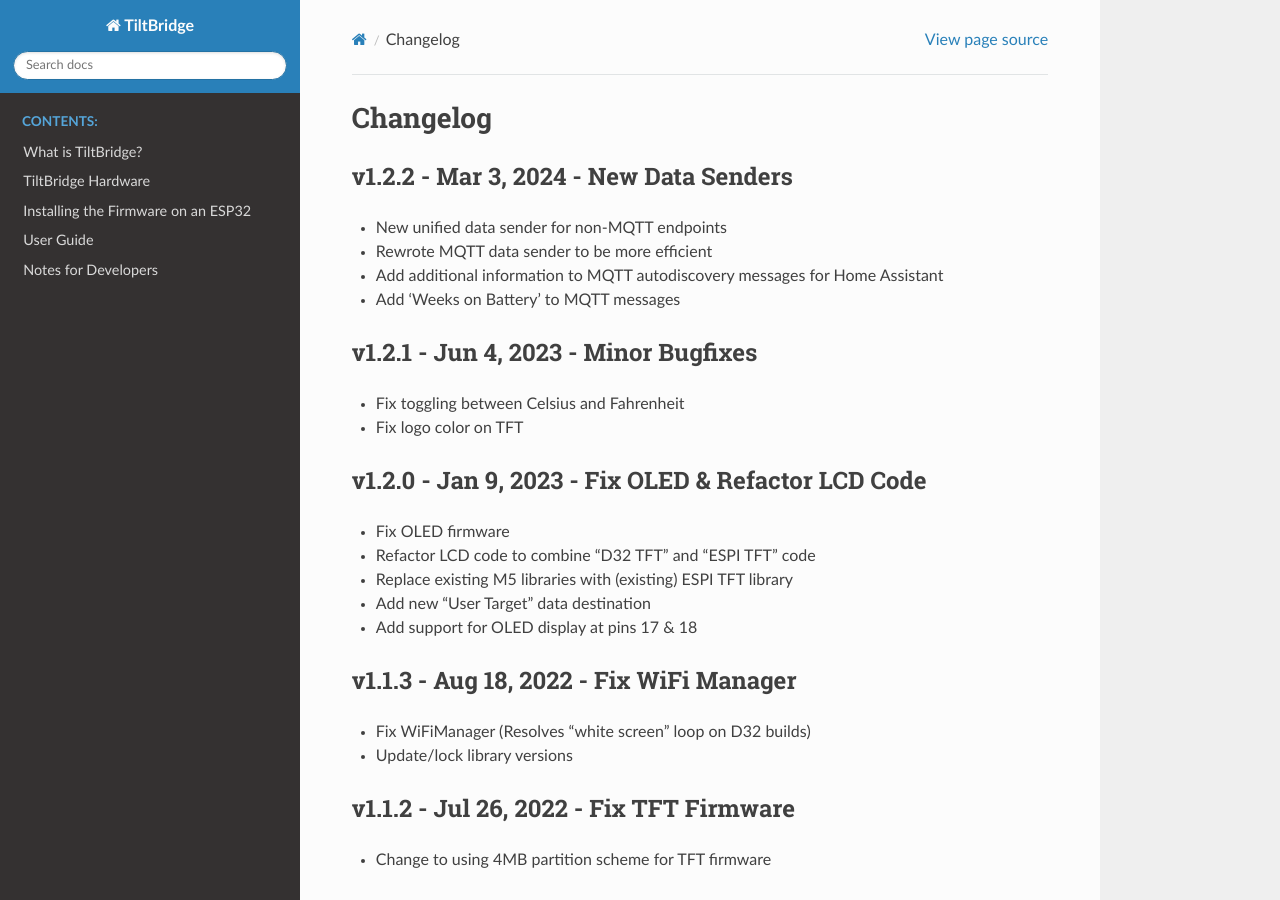
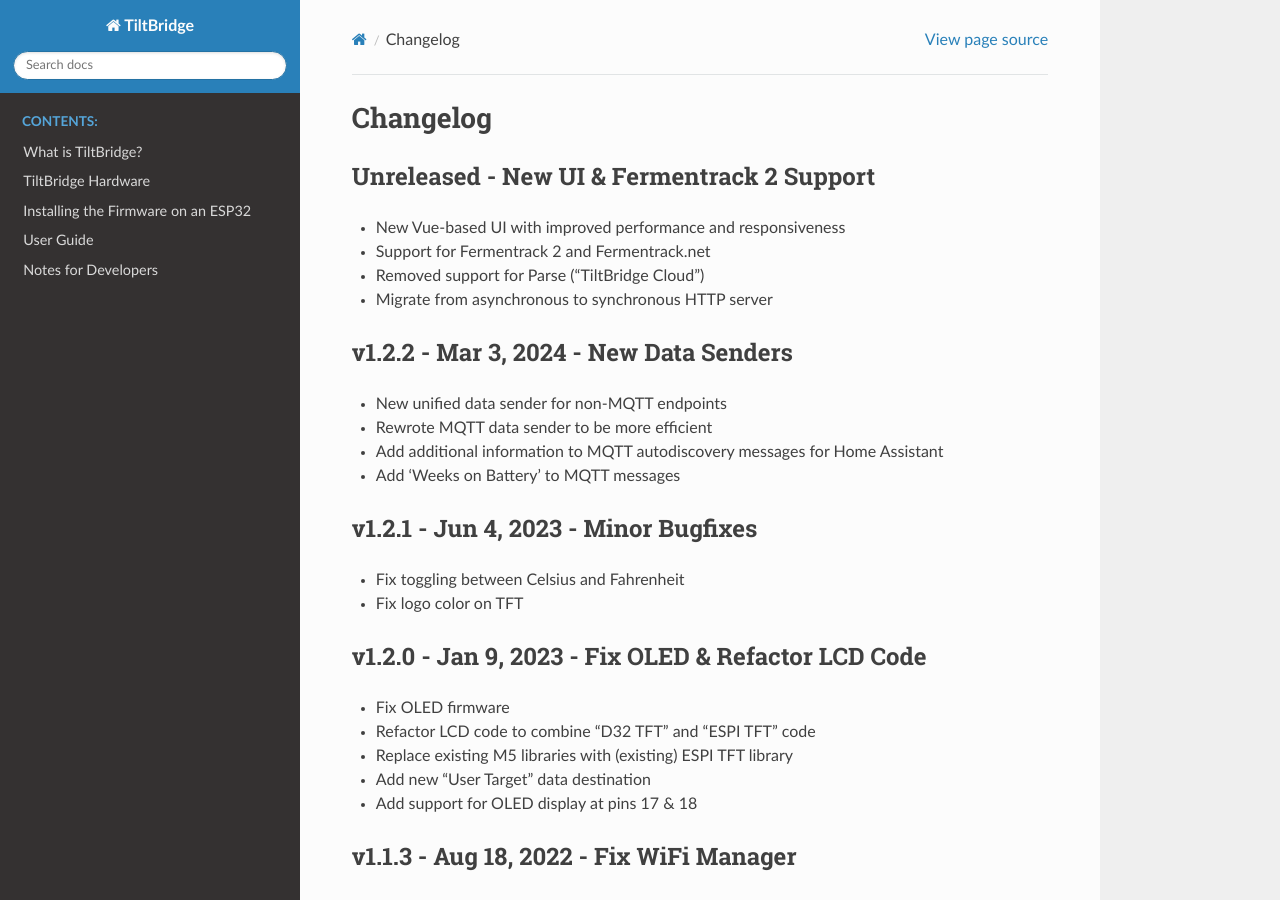
Before and after one commit to thorrak/tiltbridge, a Sphinx documentation site: the page built from docs/source/changelog.rst, in a window 1280 px wide and 900 px high. Built offline with Sphinx 7.4.7 and the Read the Docs theme 2.0.0, drawn with Linux system fonts in a browser that asks for light colours.

Commit message:
Update changelog

```diff
--- a/docs/source/changelog.rst
+++ b/docs/source/changelog.rst
@@ -1,5 +1,14 @@
 Changelog
 #########
+
+
+Unreleased - New UI & Fermentrack 2 Support
+-------------------------------------------
+
+- New Vue-based UI with improved performance and responsiveness
+- Support for Fermentrack 2 and Fermentrack.net
+- Removed support for Parse ("TiltBridge Cloud")
+- Migrate from asynchronous to synchronous HTTP server
 
 
 
```
